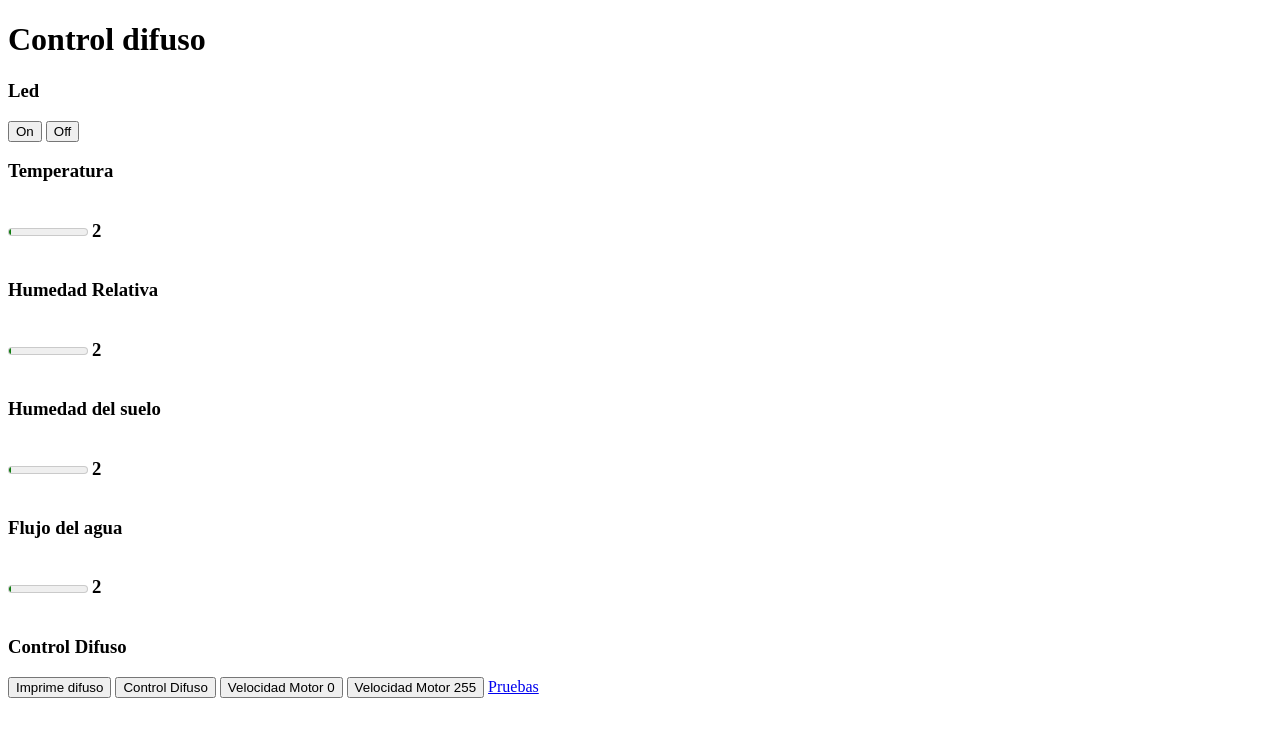
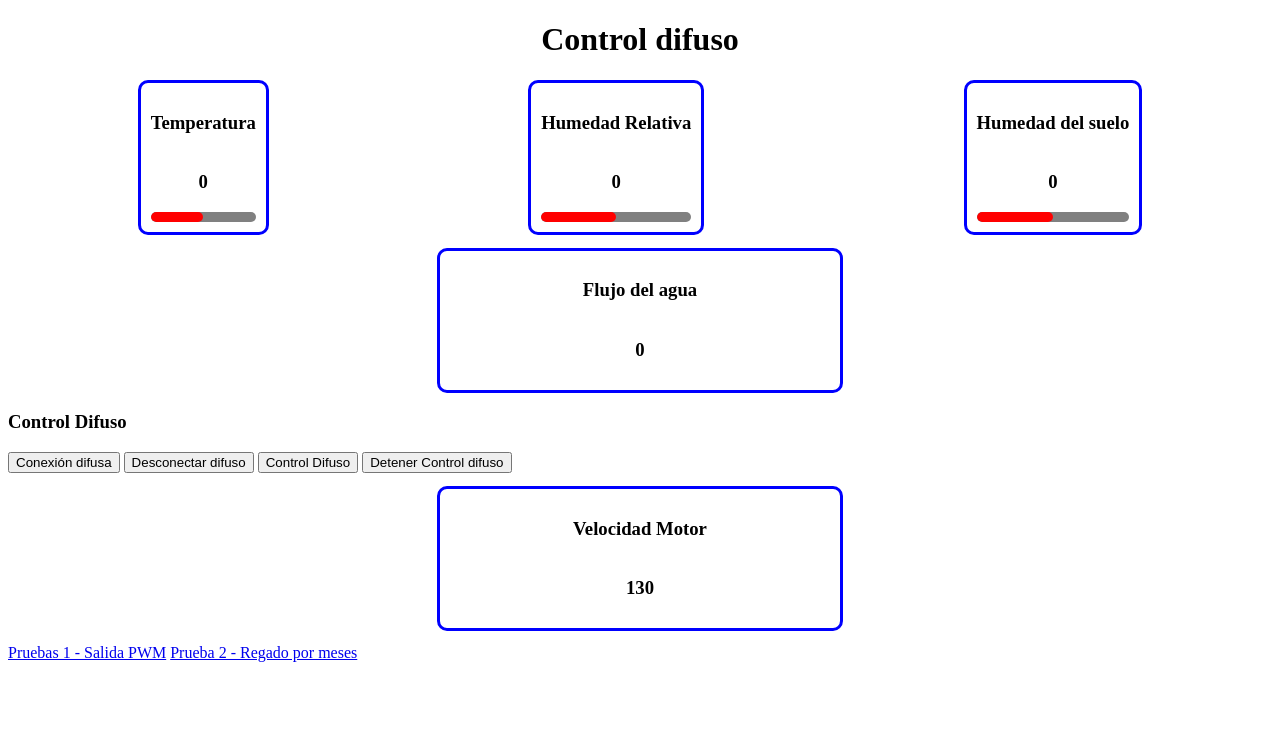
Before and after one commit to Angelussz/control-difuso, a website built with Vite: page index.html in a window 1280 px wide. Both pictures are taken after a click on the button "Control Difuso". Built offline with nearby package versions, Linux system fonts and the light colour scheme; no server answers.

Commit message:
control retroalimentado final

```diff
--- /dev/null
+++ b/css/pruebas.css
@@ -0,0 +1,12 @@
+h1{
+    text-align: center;
+}
+label{
+    display: block;
+    margin-bottom: 10px;
+}
+form{
+    border: blue solid 2px;
+    margin: 12px;
+    padding: 12px;
+}
--- /dev/null
+++ b/css/styles.css
@@ -0,0 +1,38 @@
+.titulo{
+    display: flex;
+    justify-content: center;
+}
+.variables{
+    display: flex;
+    justify-content: space-around;
+}
+.variables>div,.fujo-agua,.vel-motor{
+    border: solid blue;
+    border-radius: 10px;
+    text-align: center;
+    padding: 10px;
+}
+
+.fujo-agua, .vel-motor{
+
+    width: 30%;
+    margin: 13px auto;
+
+
+}
+
+.barra{
+    margin: 0 auto;
+    height: 10px;
+    width: 100%;
+    background-color: gray;
+    border-radius: 50px;
+    overflow: hidden;
+}
+.progreso{
+    display: block;
+    width: 50%;
+    height: 100%;
+    border-radius: 50px;
+    background-color: red;
+}
--- a/index.html
+++ b/index.html
@@ -4,36 +4,62 @@
     <meta charset="UTF-8" />
     <link rel="icon" type="image/svg+xml" href="/vite.svg" />
     <meta name="viewport" content="width=device-width, initial-scale=1.0" />
+    <link rel="stylesheet" href="./css/styles.css">
     <title>Control Difuso</title>
   </head>
   <body>
-    <h1>Control difuso</h1>
-    <h3>Led</h3>
-    <button id="led_on">On</button>
-    <button id="led_off">Off</button>
 
-    <h3>Temperatura</h3>
-    <meter value="2" min="0" max="100" id="temp_meter"></meter>
-    <h3 id="temp_value" style="display: inline-block">2</h3>
+    <h1 class="titulo">Control difuso</h1>
+    <div class="variables">
+        <div class="temperatura">
+            <h3>Temperatura</h3>
+            <h3 id="temp_value" style="display: inline-block">0</h3>
+            <div class="barra">
+                <span class="progreso" id="temp_meter"></span>
+            </div>
+            <!-- <meter value="2" min="0" max="100" id="temp_meter"></meter>     -->
+        </div>
+        <div class="humedad-ambiental">
+            <h3>Humedad Relativa</h3>
+            <h3 id="hum_value" style="display: inline-block">0</h3>
+            <div class="barra" >
+                <span class="progreso" id="hum_meter"></span>
+            </div>
+            <!-- <meter value="2" min="0" max="100" id="hum_meter"></meter> -->
+        </div>
+        <div class="huemdad-suelo">
+            <h3>Humedad del suelo</h3>
+            <h3 id="soil_value" style="display: inline-block">0</h3>
+            <div class="barra">
+                <span class="progreso" id="soil_meter"></span>
+            </div>
+            <!-- <meter value="2" min="0" max="100" id="soil_meter"></meter> -->
+        </div>
 
-    <h3>Humedad Relativa</h3>
-    <meter value="2" min="0" max="100" id="hum_meter"></meter>
-    <h3 id="hum_value" style="display: inline-block">2</h3>
+    </div>
+    <div class="fujo-agua">
+        <h3>Flujo del agua</h3>
+        <h3 id="flujo_value" style="display: inline-block">0</h3>
+        <!-- <div class="barra">
+            <span class="progreso"></span>
+        </div> -->
 
-    <h3>Humedad del suelo</h3>
-    <meter value="2" min="0" max="100" id="soil_meter"></meter>
-    <h3 id="soil_value" style="display: inline-block">2</h3>
-
-    <h3>Flujo del agua</h3>
-    <meter value="2" min="0" max="100" id="flujo_meter"></meter>
-    <h3 id="flujo_value" style="display: inline-block">2</h3>
+    </div>
 
     <h3>Control Difuso</h3>
-    <button id="difuso">Imprime difuso</button>
+    <button id="accion">Conexión difusa</button>
+    <button id="desconectar">Desconectar difuso</button>
+    <!-- <button id="difuso">Imprime difuso</button> -->
     <button id="vel">Control Difuso</button>
-    <button id="velCero">Velocidad Motor 0</button>
-    <button id="velMax">Velocidad Motor 255</button>
-    <a href="./pages/pruebas.html">Pruebas</a>
-    <script type="module" src="/main.js"></script>
+    <button id="vel-det">Detener Control difuso</button>
+    <!-- <button id="velCero">Velocidad Motor 0</button> -->
+    <!-- <button id="velMax">Velocidad Motor 255</button> -->
+    <div class="vel-motor">
+        <h3>Velocidad Motor</h3>
+        <h3 id="velocidad-motor" style="display: inline-block">0</h3>
+    </div>
+    <a href="./pages/pruebas.html">Pruebas 1 - Salida PWM</a>
+    <a href="./pages/pruebas2.html">Prueba 2 - Regado por meses</a>
+    <script type="module" src="./js/main.js"></script>
   </body>
 </html>
--- /dev/null
+++ b/js/main.js
@@ -0,0 +1,91 @@
+import { humedadAmbiental } from "../conjuntosDifusos/conjuntoHumedadAmbiente";
+import { entradaFusificar } from "../reglasDifusas";
+const Esp32IP = "192.168.4.1";
+let connection;
+
+let control_difuso = 0;
+let flujo = 0;
+
+let temperatura = 0;
+let humedad = 0;
+let humedad_suelo = 0;
+let flujo_agua = 0;
+
+let lecturaDifusa;
+let apagado = 0;
+
+const tempMeter = document.getElementById("temp_meter");
+const tempValue = document.getElementById("temp_value");
+const humMeter = document.getElementById("hum_meter");
+const humValue = document.getElementById("hum_value");
+const soilMeter = document.getElementById("soil_meter");
+const soilValue = document.getElementById("soil_value");
+// const flujoMeter = document.getElementById("flujo_meter");
+const flujoValue = document.getElementById("flujo_value");
+// const fuzzy = document.getElementById("difuso");
+const fuzzy = document.getElementById("vel");
+const detenerFuzzy  = document.getElementById("vel-det");
+// const difuso = document.getElementById("difuso");
+// const ledOn = document.getElementById("led_on");
+// const ledOff = document.getElementById("led_off");
+const vel = document.getElementById("velocidad-motor");
+// const velCero = document.getElementById("velCero");
+
+const imprimirDatosEntrada =(humedadSueloEntrada,humedadAmbienteEntrada,temperaturaEntrada,flujo)=>{
+    tempValue.textContent = temperaturaEntrada;
+    tempMeter.style.width = `${temperaturaEntrada}%`
+    soilValue.textContent = (humedadSueloEntrada).toFixed(1);
+    soilMeter.style.width = `${(humedadSueloEntrada)}%`
+    humValue.textContent = humedadAmbienteEntrada;
+    humMeter.style.width = `${humedadAmbienteEntrada}%`
+    flujoValue.textContent = flujo;
+}
+const conectarESP = document.getElementById("accion");
+const desconectarESP = document.getElementById("desconectar");
+conectarESP.addEventListener("click", () => {
+  connection = new WebSocket("ws://" + Esp32IP + ":81/");
+  connection.onmessage = function (event) {
+    let datos_sensores = event.data;
+    let data = JSON.parse(datos_sensores);
+    temperatura = data.temp;
+    humedad = data.hum;
+    humedad_suelo = data.soil;
+    flujo_agua = data.ml;
+    console.log("temperatura:", temperatura);
+    console.log("humedad:", humedad);
+    console.log("humedad Suelo:", humedad_suelo);
+    console.log("Flujo agua:", flujo_agua);
+    imprimirDatosEntrada(humedad_suelo,humedad,temperatura,flujo_agua);
+
+  };
+});
+desconectarESP.addEventListener("click",()=>{
+    console.log("Desconectar")
+    connection.close();
+})
+
+fuzzy.addEventListener("click",()=>{
+    lecturaDifusa = setInterval(()=>{
+        let result = entradaFusificar(humedad,temperatura,humedad_suelo);
+        control_difuso = Math.round(result.voltajeSalida)
+        flujo = 1;
+        vel.textContent = control_difuso;
+        // apagado +=1;
+        console.log(control_difuso)
+        console.log(result)
+        send_data();
+
+      },1000)
+})
+detenerFuzzy.addEventListener("click",()=>{
+    control_difuso = 0;
+    flujo = 0;
+    send_data();
+    vel.textContent = 0;
+    clearInterval(lecturaDifusa);
+})
+
+function send_data() {
+    var estado_motor = '{"Motor" :' + control_difuso +","+ '"Flujo" :'+ flujo + "}";
+    connection.send(estado_motor);
+  }
--- a/main.js
+++ b/mainv1.js
@@ -61,12 +61,6 @@ function button_on() {
     send_data();
 
   },1000)
-  // control_difuso = Math.round(entradaFusificar(humedad,temperatura,humedad_suelo));
-  // flujo = 1;
-
-  // console.log("Control Difuso");
-
-
 }
 
 function button_off() {
--- a/package.json
+++ b/package.json
@@ -9,9 +9,12 @@
     "preview": "vite preview"
   },
   "devDependencies": {
+    "sass": "^1.70.0",
     "vite": "^5.0.8"
   },
   "dependencies": {
+    "@popperjs/core": "^2.11.8",
+    "bootstrap": "^5.3.2",
     "mathjs": "^12.2.1"
   }
 }
```
Also changed, not shown: ejemplo.js (deleted, +0 -13 lines), js/pwm.js (added, +37 -0 lines), pages/pruebas.html (+17 -3 lines), pages/pwm.js (deleted, +0 -17 lines), pages/retroalimentacion.js (deleted, +0 -7 lines), 1 other file.
